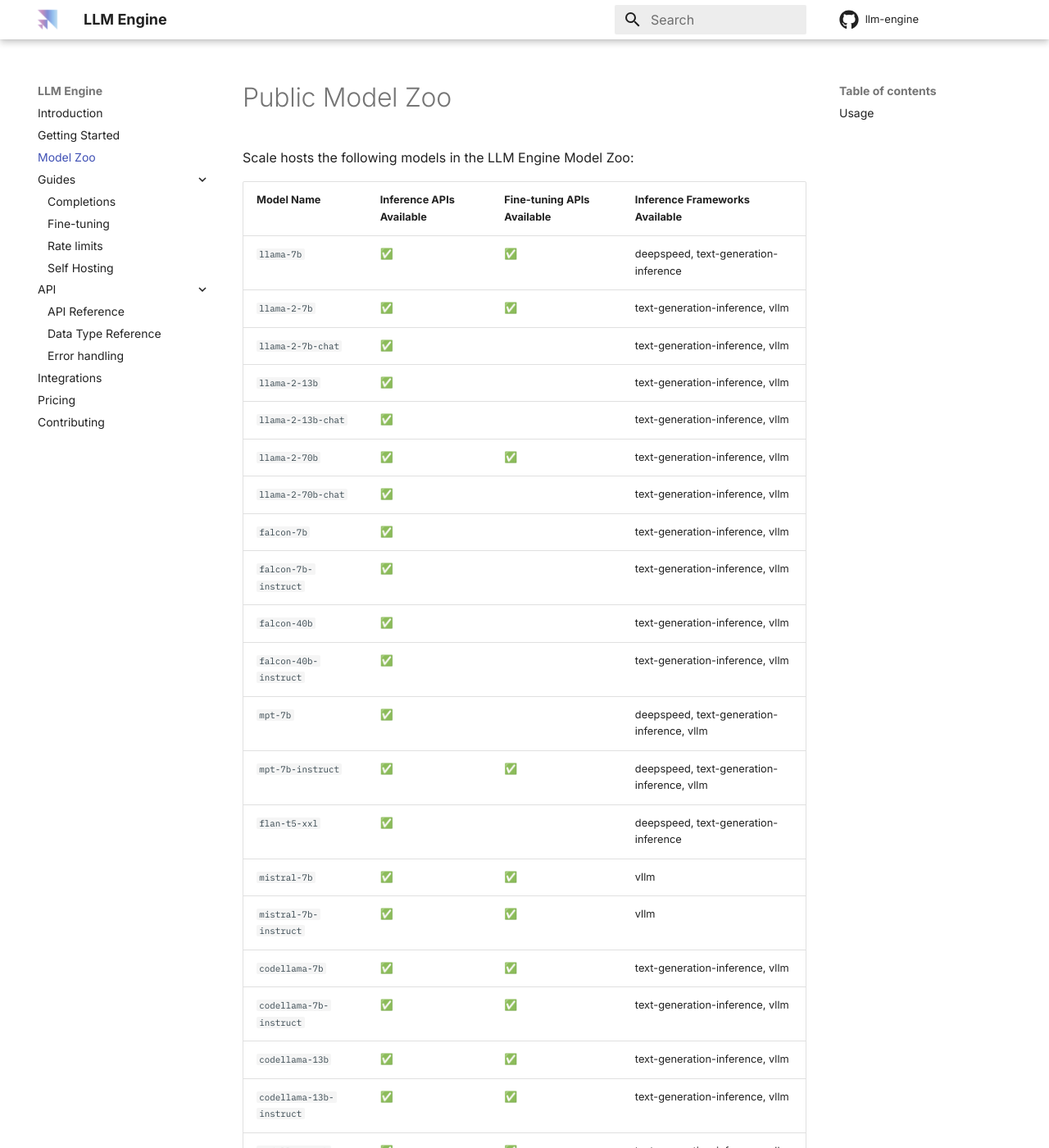
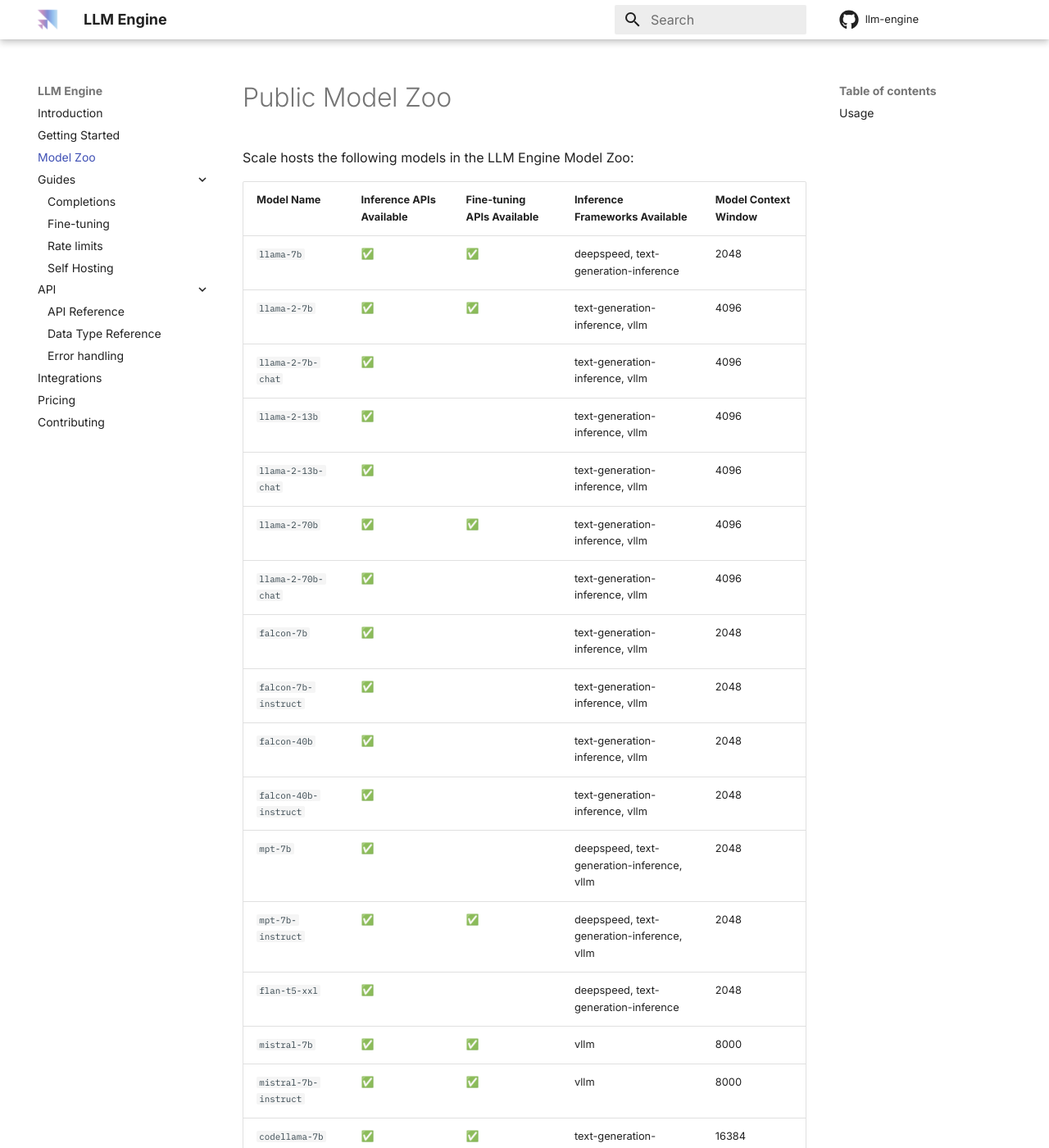
Before and after one commit to scaleapi/llm-engine, an MkDocs documentation site: the page built from docs/model_zoo.md, in a window 1280 px wide and 1400 px high. Shown: the whole window at 82% size. Built offline with MkDocs 1.6.1 and Material for MkDocs 9.7.7, drawn with Linux system fonts in a browser that asks for light colours; comment, search, counter and statistics services are not loaded; some of the changed text lies outside the part shown.

Commit message:
update docs to show model len / context windows

```diff
--- a/docs/model_zoo.md
+++ b/docs/model_zoo.md
@@ -2,32 +2,32 @@
 
 Scale hosts the following models in the LLM Engine Model Zoo:
 
-| Model Name            | Inference APIs Available | Fine-tuning APIs Available | Inference Frameworks Available |
-| --------------------- | ------------------------ | -------------------------- | ------------------------------ |
-| `llama-7b`            | ✅                       | ✅                         | deepspeed, text-generation-inference |
-| `llama-2-7b`          | ✅                       | ✅                         | text-generation-inference, vllm |
-| `llama-2-7b-chat`     | ✅                       |                            | text-generation-inference, vllm |
-| `llama-2-13b`         | ✅                       |                            | text-generation-inference, vllm |
-| `llama-2-13b-chat`    | ✅                       |                            | text-generation-inference, vllm |
-| `llama-2-70b`         | ✅                       | ✅                         | text-generation-inference, vllm |
-| `llama-2-70b-chat`    | ✅                       |                            | text-generation-inference, vllm |
-| `falcon-7b`           | ✅                       |                            | text-generation-inference, vllm |
-| `falcon-7b-instruct`  | ✅                       |                            | text-generation-inference, vllm |
-| `falcon-40b`          | ✅                       |                            | text-generation-inference, vllm |
-| `falcon-40b-instruct` | ✅                       |                            | text-generation-inference, vllm |
-| `mpt-7b`              | ✅                       |                            | deepspeed, text-generation-inference, vllm |
-| `mpt-7b-instruct`     | ✅                       | ✅                         | deepspeed, text-generation-inference, vllm |
-| `flan-t5-xxl`         | ✅                       |                            | deepspeed, text-generation-inference |
-| `mistral-7b`         | ✅                       |   ✅                         | vllm |
-| `mistral-7b-instruct`         | ✅                       |    ✅                        | vllm |
-| `codellama-7b`         | ✅                       | ✅                           | text-generation-inference, vllm |
-| `codellama-7b-instruct`         | ✅                       | ✅                           | text-generation-inference, vllm |
-| `codellama-13b`         | ✅                       |  ✅                          | text-generation-inference, vllm |
-| `codellama-13b-instruct`         | ✅                       | ✅                           | text-generation-inference, vllm |
-| `codellama-34b`         | ✅                       | ✅                           | text-generation-inference, vllm |
-| `codellama-34b-instruct`         | ✅                       | ✅                           | text-generation-inference, vllm |
-| `zephyr-7b-alpha`         | ✅                       |                            | text-generation-inference, vllm |
-| `zephyr-7b-beta`         | ✅                       |                            | text-generation-inference, vllm |
+| Model Name            | Inference APIs Available | Fine-tuning APIs Available | Inference Frameworks Available | Model Context Window |
+| --------------------- | ------------------------ | -------------------------- | ------------------------------ | ------------------------------ |
+| `llama-7b`            | ✅                       | ✅                         | deepspeed, text-generation-inference | 2048 |
+| `llama-2-7b`          | ✅                       | ✅                         | text-generation-inference, vllm | 4096|
+| `llama-2-7b-chat`     | ✅                       |                            | text-generation-inference, vllm | 4096|
+| `llama-2-13b`         | ✅                       |                            | text-generation-inference, vllm | 4096|
+| `llama-2-13b-chat`    | ✅                       |                            | text-generation-inference, vllm | 4096|
+| `llama-2-70b`         | ✅                       | ✅                         | text-generation-inference, vllm | 4096|
+| `llama-2-70b-chat`    | ✅                       |                            | text-generation-inference, vllm | 4096|
+| `falcon-7b`           | ✅                       |                            | text-generation-inference, vllm | 2048 |
+| `falcon-7b-instruct`  | ✅                       |                            | text-generation-inference, vllm |  2048 |
+| `falcon-40b`          | ✅                       |                            | text-generation-inference, vllm | 2048 |
+| `falcon-40b-instruct` | ✅                       |                            | text-generation-inference, vllm | 2048 |
+| `mpt-7b`              | ✅                       |                            | deepspeed, text-generation-inference, vllm | 2048 |
+| `mpt-7b-instruct`     | ✅                       | ✅                         | deepspeed, text-generation-inference, vllm | 2048 |
+| `flan-t5-xxl`         | ✅                       |                            | deepspeed, text-generation-inference | 2048 |
+| `mistral-7b`         | ✅                       |   ✅                         | vllm | 8000 |
+| `mistral-7b-instruct`         | ✅                       |    ✅                        | vllm | 8000 |
+| `codellama-7b`         | ✅                       | ✅                           | text-generation-inference, vllm | 16384 |
+| `codellama-7b-instruct`         | ✅                       | ✅                           | text-generation-inference, vllm | 16384 |
+| `codellama-13b`         | ✅                       |  ✅                          | text-generation-inference, vllm | 16384 |
+| `codellama-13b-instruct`         | ✅                       | ✅                           | text-generation-inference, vllm | 16384 |
+| `codellama-34b`         | ✅                       | ✅                           | text-generation-inference, vllm | 16384 |
+| `codellama-34b-instruct`         | ✅                       | ✅                           | text-generation-inference, vllm | 16384 |
+| `zephyr-7b-alpha`         | ✅                       |                            | text-generation-inference, vllm | 32768 |
+| `zephyr-7b-beta`         | ✅                       |                            | text-generation-inference, vllm | 32768 |
 
 ## Usage
 
```
